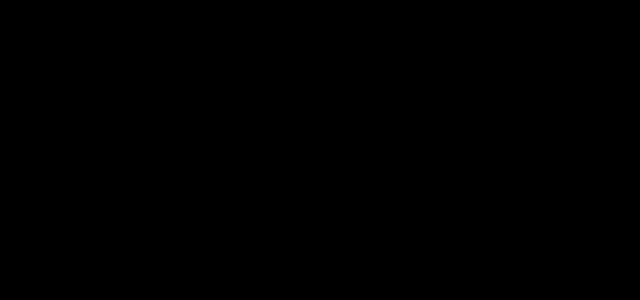
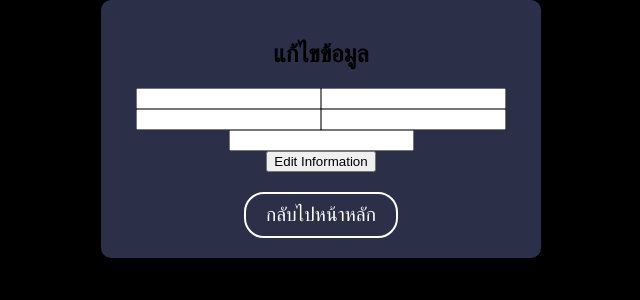
Before and after one commit to NobpasinTumdee/testWebForSA, a React (Vite) app in the folder Frontend/myWeb/: page /EditInformation in a window 1280 px wide. Before the commit this address had no page. Shown: the top 300 px of the page, without its empty margins (319-959 px from the left). Built offline with nearby package versions, Linux system fonts and the light colour scheme.

Commit message:
เพิ่มหน้า watch movie และ edit inform

```diff
--- a/Frontend/myWeb/src/App.tsx
+++ b/Frontend/myWeb/src/App.tsx
@@ -4,6 +4,8 @@ import Login from './Login/Login';
 import ForgetPassword from './ForgetPassword/ForgetPassword';
 import MainWeb from './MainWeb/MainWeb';
 import SignUp from './SignUp/SignUp';
+import EditInformation from './EditInformation/EditInformation';
+import WatchMovie from './WatchMovie/WatchMovie';
 
 const App: React.FC = () => {
     return (
@@ -14,6 +16,8 @@ const App: React.FC = () => {
                 <Route path="/mainWeb" element={<MainWeb />} />
                 <Route path="/signup" element={<SignUp />} />
                 <Route path="/login" element={<Login />} />
+                <Route path="/EditInformation" element={<EditInformation />} />
+                <Route path="/WatchMovie" element={<WatchMovie />} />
 
             </Routes>
         </Router>
--- /dev/null
+++ b/Frontend/myWeb/src/EditInformation/EditInformation.css
@@ -0,0 +1,57 @@
+/* ไฟล์: EditInformation.css */
+
+.container {
+    background-color: #2c2f48;
+    padding: 20px;
+    color: white;
+    text-align: center;
+    width: 400px;
+    margin: 0 auto;
+    border-radius: 10px;
+    box-shadow: 0px 0px 20px rgba(0, 0, 0, 0.5);
+  }
+
+  .container h2 {
+    margin-bottom: 20px;
+    font-size: 24px;
+  }
+  /*
+  input[type="text"],
+  input[type="password"] {
+    width: 90%;
+    padding: 10px;
+    margin: 10px 0;
+    border-radius: 5px;
+    border: none;
+    font-size: 16px;
+  }
+
+  button {
+    margin-top: 20px;
+    padding: 10px 20px;
+    background-color: #f39c12;
+    border: none;
+    border-radius: 5px;
+    color: white;
+    font-size: 16px;
+    cursor: pointer;
+  }
+
+  button:hover {
+    background-color: #e67e22;
+  }*/
+
+  .return-button {
+    margin-top: 20px;
+    padding: 10px 20px;
+    background-color: #333;
+    border: none;
+    border-radius: 5px;
+    color: white;
+    font-size: 16px;
+    cursor: pointer;
+  }
+
+  .return-button:hover {
+    background-color: #444;
+  }
--- /dev/null
+++ b/Frontend/myWeb/src/EditInformation/EditInformation.tsx
@@ -0,0 +1,43 @@
+import React, { FC } from 'react';
+import { useNavigate } from 'react-router-dom';
+import './EditInformation.css'; // นำเข้าไฟล์ CSS
+
+const EditInformation: FC = () => {
+  const navigate = useNavigate();
+
+  const handleReturnClick = () => {
+    navigate('/MainWeb'); // ปรับเส้นทางตามการตั้งค่า Routing ของคุณ
+  };
+
+  const handleEditInformation = (event: React.FormEvent<HTMLFormElement>) => {
+    event.preventDefault();
+    // เขียนโค้ดสำหรับอัปเดตข้อมูลผู้ใช้ที่นี่
+  };
+
+  return (
+    <div className="container">
+      <h2>แก้ไขข้อมูล</h2>
+      <form onSubmit={handleEditInformation}>
+        <div>
+          <input type="text"  />
+          <input type="text"  />
+        </div>
+        <div>
+          <input type="password"  />
+          <input type="password"  />
+        </div>
+        <div>
+          <input type="password"  />
+        </div>
+        <button type="submit">
+          Edit Information
+        </button>
+      </form>
+      <button className="return-button" onClick={handleReturnClick}>
+        กลับไปหน้าหลัก
+      </button>
+    </div>
+  );
+};
+
+export default EditInformation;
--- a/Frontend/myWeb/src/MainWeb/MainWeb.css
+++ b/Frontend/myWeb/src/MainWeb/MainWeb.css
@@ -49,6 +49,7 @@ html, body {
   font-size: 24px;
   color: #ffffff;
   transition: 0.8s;
+  text-decoration: none;
 }
 
 .sizeMenu:hover {
--- a/Frontend/myWeb/src/MainWeb/MainWeb.tsx
+++ b/Frontend/myWeb/src/MainWeb/MainWeb.tsx
@@ -45,8 +45,8 @@ const App: React.FC = () => {
                           <ul>
                               <li className="sizeMenu">🎞️ Movie</li>
                               <li className="sizeMenu">❤️ Collection</li>
-                              <li className="sizeMenu">💁🏻‍♀️ Abont you</li>
-                              <li className="sizeMenu">👔 INFORMATION</li>
+                              <li className="sizeMenu">💁🏻‍♀️ About you</li>
+                              <a href="/EditInformation" className="sizeMenu">👔 INFORMATION</a>
                               <button onClick={subscription} className="button-85" >✨Subscribe✨</button>
                               <a href="/" className="signup-link">🔙</a>
                           </ul>
@@ -67,7 +67,9 @@ const App: React.FC = () => {
                       {/* Repeat this block for each movie */}
 
                       <div className="movie-card">
+                        <a href='/WatchMovie'>
                         <img src={VioletEvergarden} alt="Violet Evergarden" />
+                        </a>
                       </div>
                       <div className="movie-card">
                         <img src={yourname} alt="yourname" />
--- /dev/null
+++ b/Frontend/myWeb/src/WatchMovie/WatchMovie.css
@@ -0,0 +1,70 @@
+.watch-movie-container {
+    background: linear-gradient(to bottom, #000, #1a2a6c);
+    color: white;
+    height: 100vh;
+    display: flex;
+    flex-direction: column;
+    align-items: flex-start; /* เปลี่ยนเป็น flex-start เพื่อให้อยู่ซ้าย */
+    justify-content: center;
+    padding-left: 20px; /* เพิ่ม padding-left เพื่อเพิ่มระยะห่างจากขอบจอ */
+  }
+
+  .movie-header  {
+    font-size: 2.5rem;
+    margin-bottom: 30px;
+    text-align: left; /* จัดข้อความให้อยู่ทางซ้าย */
+  }
+
+  .movie-content {
+    display: flex;
+    align-items: flex-start;
+    justify-content: flex-start;
+    width: 90%;
+  }
+
+  .movie-player {
+    flex: 3;
+    margin-right: 20px;
+  }
+
+  .movie-player iframe {
+    width: 100%;
+    height: 450px;
+    border-radius: 10px;
+    border: none;
+  }
+
+  .movie-info {
+    flex: 1;
+    display: flex;
+    flex-direction: column;
+    align-items: center;
+  }
+
+  .movie-poster {
+    width: 200px;
+    margin-bottom: 20px;
+    border-radius: 10px;
+  }
+
+  .info {
+    font-size: 12px;
+    text-align: center;
+    max-width: 300px;
+  }
+
+  .return-button {
+    text-decoration: none;
+    margin-top: 20px;
+    padding: 10px 20px;
+    font-size: 1.2rem;
+    background-color: transparent;
+    border: 2px solid white;
+    color: white;
+    border-radius: 20px;
+    cursor: pointer;
+  }
+
+  .return-button:hover {
+    background-color: rgba(255, 255, 255, 0.1);
+  }
--- /dev/null
+++ b/Frontend/myWeb/src/WatchMovie/WatchMovie.tsx
@@ -0,0 +1,31 @@
+import React from 'react';
+import './WatchMovie.css';
+import VioletEvergarden from "../assets/VioletEvergarden.jpg"; // นำเข้ารูปภาพ
+
+const WatchMovie: React.FC = () => {
+  return (
+    <div className="watch-movie-container">
+      <div className="movie-header">
+        Violet Evergarden
+      </div>
+      <div className="movie-content">
+        <div className="movie-player">
+          <iframe
+            src="https://www.youtube.com/embed/BUfSen2rYQs?si=hAdWNkFA_nHak6DH"
+            allowFullScreen
+          ></iframe>
+        </div>
+        <div className="movie-info">
+          <img src={VioletEvergarden} alt="Movie Poster" className="movie-poster" />
+          <div className="info">
+            <h2>Movie information</h2>
+            <p>The Great War finally came to an end after four long years of conflict; fractured in two, the continent of Telesis slowly began to flourish once again. Caught up in the bloodshed was Violet Evergarden, a young girl raised for the sole purpose of decimating enemy lines.</p>
+          </div>
+        </div>
+      </div>
+      <a  href="/MainWeb"  className="return-button">Return to home page</a>
+    </div>
+  );
+};
+
+export default WatchMovie;
```
